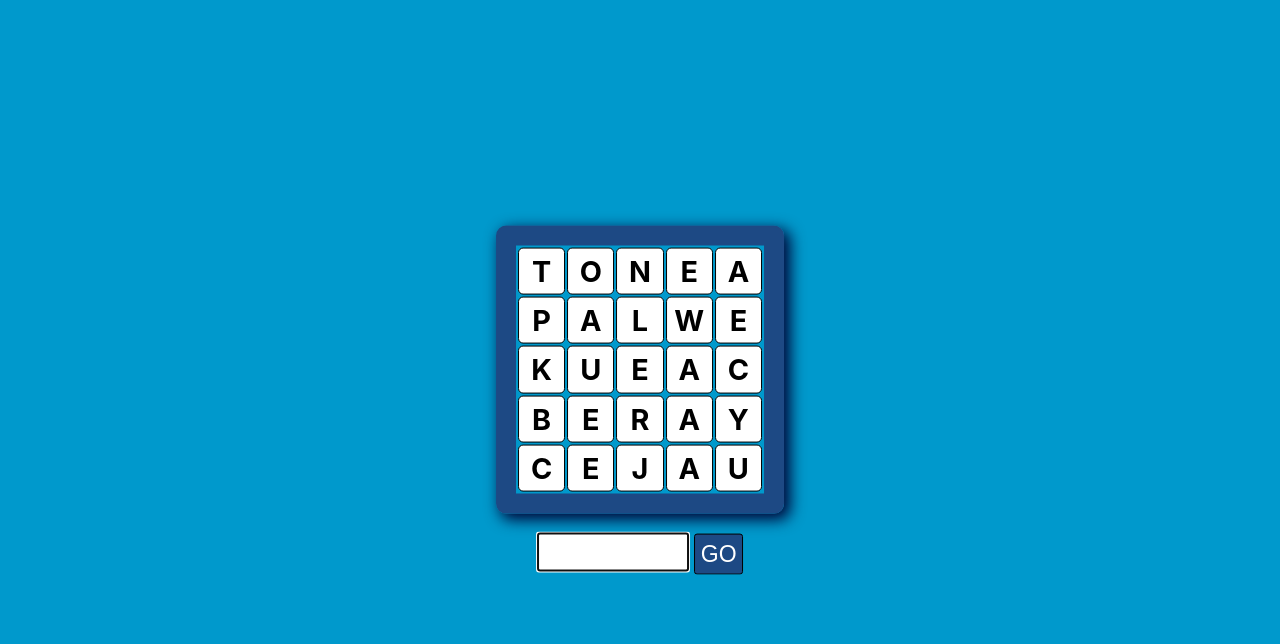
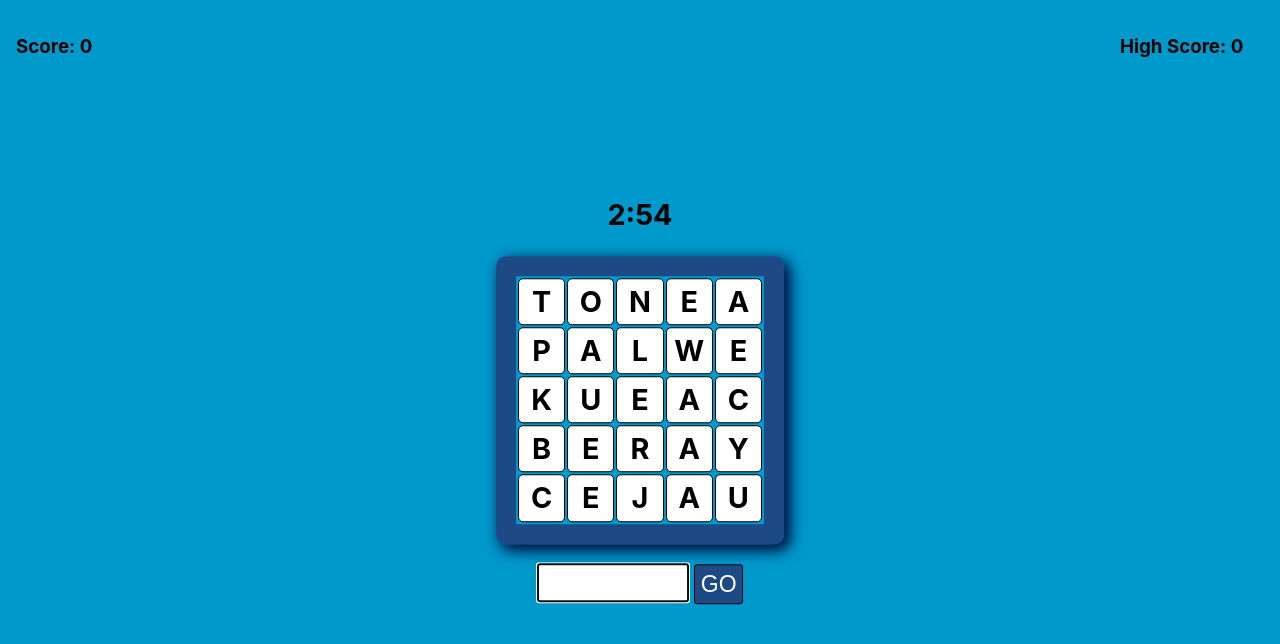
Before and after one commit to kirra-hyde/boggle, a Flask app: page / in a window 1280 px wide. Shown: the top 644 px of the page. Run offline with Flask 3, Linux system fonts and the light colour scheme.

Commit message:
more features, css

```diff
--- a/app.py
+++ b/app.py
@@ -1,8 +1,7 @@
-from flask import Flask, request, render_template, jsonify
+from flask import Flask, request, render_template, jsonify, session
 from uuid import uuid4
 
 from boggle import BoggleGame
-from wordlist import english_words
 
 app = Flask(__name__)
 app.config["SECRET_KEY"] = "this-is-secret"
@@ -15,7 +14,9 @@ games = {}
 def homepage():
     """Show board."""
 
-    return render_template("index.html")
+    high_score = session.get("high_score", 0)
+
+    return render_template("index.html", high_score=high_score)
 
 
 @app.post("/api/new-game")
@@ -27,11 +28,12 @@ def new_game():
     game = BoggleGame()
     games[game_id] = game
 
+
     return jsonify({"gameId": game_id, "board": game.board})
 
 @app.post("/api/score-word")
 def score_word():
-    """Check that word is valid and on board"""
+    """Check that word is valid and on board. Play and score the word."""
 
     word = request.json["word"].upper()
     id = request.json["gameId"]
@@ -43,5 +45,22 @@ def score_word():
     if not game.check_word_on_board(word):
         return jsonify({"result": "not-on-board"})
 
+    if not game.is_word_not_a_dup(word):
+        return jsonify({"result": "duplicate"})
+
     score = game.play_and_score_word(word)
-    return jsonify({"result": "ok", "score": score})
+    return jsonify({"result": "ok", "score": score, "totalScore": game.score})
+
+@app.post("/api/end-game")
+def end_game():
+    """Update high score at end of game"""
+
+    high_score = session.get("high_score", 0)
+    id = request.json["id"]
+    game = games[id]
+
+    if game.score > high_score:
+        session["high_score"] = game.score
+        return jsonify({"updated": True, "score": game.score})
+    else:
+        return jsonify({"updated": False, "score": game.score})
--- a/static/boggle.css
+++ b/static/boggle.css
@@ -31,27 +31,39 @@ main {
 }
 
 .msg {
-    top: 1em;
+    bottom: -65px;
     position: absolute;
     padding: 0.5em;
+    color: white;
+    background-color: tomato;
+    display: none;
+    left: 0;
+    right: 0;
+    margin: 0 auto;
+    width: max-content;
+}
+
+#right {
+    position: absolute;
+    top: 1em;
+    right: 1em;
+    width: 9em;
+}
+
+#left {
+    position: absolute;
+    top: 1em;
+    left: 1em;
+    width: 9em;
 }
 
 #words {
-    position: absolute;
-    top: 1em;
-    right: 1em;
-    width: 7em;
     list-style: none;
+    font-size: x-large;
 }
 
-.msg.ok {
-    color: white;
-    background-color: green;
-}
-
-.msg.err {
-    color: white;
-    background-color: tomato;
+#word-score {
+    font-size: x-large;
 }
 
 form {
@@ -65,7 +77,7 @@ form {
     text-transform: uppercase;
 }
 
-.word-input-btn {
+button {
     font-size: 120%;
     padding: 0.25em;
     background-color: rgb(29, 73, 132);
@@ -74,3 +86,7 @@ form {
     color: white;
     text-transform: uppercase;
 }
+
+#restart {
+    display: none;
+}
--- a/static/boggle.js
+++ b/static/boggle.js
@@ -5,16 +5,24 @@ const $form = $("#newWordForm");
 const $wordInput = $("#wordInput");
 const $message = $(".msg");
 const $table = $("table");
+const $wordScore = $("#word-score");
+const $totalScore = $("#total-score");
+const $highScore = $("#high-score");
+const $timer = $("#timer");
+const $end = $("#end-message");
+const $restart = $("#restart");
 
 let gameId;
-
+// How many seconds a game will last
+const GAME_LENGTH = 180
+let seconds = GAME_LENGTH;
 
 /** Start */
 
 async function start() {
   let response = await axios.post("/api/new-game");
   gameId = response.data.gameId;
-  let board = response.data.board;
+  const { board } = response.data;
 
   displayBoard(board);
 }
@@ -35,18 +43,93 @@ function displayBoard(board) {
   $table.append($body);
 }
 
+/** Get word from form and submit it to API to be played */
+
 async function playWord(evt) {
   evt.preventDefault();
   $message.empty();
-  const word = $wordInput.val();
+  $wordScore.text(" ");
+  const word = $wordInput.val().toUpperCase();
+  $wordInput.val("");
   const resp = await axios.post("/api/score-word", {word: word, gameId: gameId});
-  if (resp.data.result !== "ok") {
-    $message.text("Not a valid word on the board");
+  const { result, score, totalScore } = resp.data;
+  showWord(word, result)
+  if (score && totalScore) {
+    showScore(score, totalScore);
+  }
+}
+
+/** Add word to word list, if valid, or else display error message */
+
+function showWord(word, result) {
+  if (result === "ok") {
+    $playedWords.append(`<li>${word}</li>`);
+    return;
+  }
+
+  $message.show();
+  if (result === "not-word") {
+    $message.text("Not a valid word");
+  } else if (result === "not-on-board") {
+    $message.text("Word not on board");
+  } else if (result === "duplicate") {
+    $message.text("You already played this");
+  }
+  setTimeout(() => {$message.hide()}, 1500)
+}
+
+/** Show word score and show updated total score */
+
+function showScore(wordScore, totalScore) {
+
+  if (wordScore === 1) {
+    $wordScore.text("1 point!");
   } else {
-    $playedWords.append(`<li>${word}</li>`);
+    $wordScore.text(`${wordScore} points!`);
   }
+
+  $totalScore.text(`Score: ${totalScore}`);
+  setTimeout(() => {$wordScore.text("")}, 1500);
 }
 
 $form.on("submit", playWord);
 
+/** Decrement time and have clock updated */
+
+function reduceTime() {
+  seconds--;
+  updateTimeDisplay();
+  if (seconds === 0) {
+    clearInterval(intervalId);
+    $form.hide();
+
+    endGame();
+  }
+}
+
+/** Have high score updated, show end message and restart button */
+
+async function endGame() {
+  const resp = await axios.post("/api/end-game", {id: gameId});
+
+  const { score } = resp.data;
+  $end.text(`It's over! Score: ${score}`);
+
+  $restart.show();
+    $restart.on("click", () => {
+      location.reload();
+    });
+}
+
+/** Update timer display */
+
+function updateTimeDisplay() {
+  const hour = Math.floor(seconds / 60);
+  let minutes = seconds % 60;
+  minutes = minutes.toString().padStart(2, "0");
+  $timer.text(`${hour}:${minutes}`);
+}
+
+const intervalId = setInterval(reduceTime, 1000);
+
 start();
--- a/templates/index.html
+++ b/templates/index.html
@@ -8,6 +8,8 @@
 <body>
 
 <main>
+  <h1 id="end-message"></h1>
+  <h2 id="timer"></h2>
   <table class="board"></table>
 
   <form id="newWordForm">
@@ -17,18 +19,31 @@
         autofocus aria-label="Word"
         minlength="3"
         required>
-    <button class="word-input-btn">Go</button>
+    <button type="button" class="word-input-btn">Go</button>
   </form>
+  <br>
+  <button id="restart" class="button">Play again?</button>
 
+  <p class="msg">
+    <!-- Error messages go here -->
+  </p>
 </main>
 
-<p class="msg">
-  <!-- our JS will put messages here dynamically -->
-</p>
+<div id="right">
+  <h3 id="high-score">High Score: {{ high_score }}</h3>
+  <ul id="words">
+    <!-- Played words go here -->
+  </ul>
+</div>
 
-<ul id="words">
-  <!-- our JS will words here as they score -->
-</ul>
+
+<div id="left">
+  <h3 id="total-score">Score: 0</h3>
+  <h4 id="word-score"></h4>
+</div>
+
+
+<h1 id="end-message"></h1>
 
 <script src="http://unpkg.com/jquery"></script>
 <script src="https://unpkg.com/axios/dist/axios.js"></script>
```
Also changed, not shown: test_app.py (+16 -3 lines).
